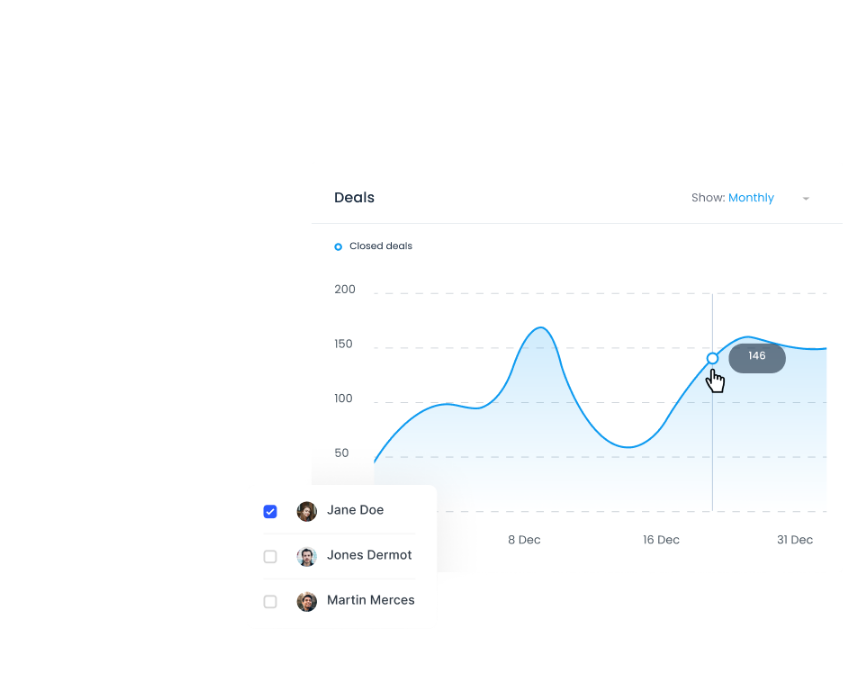
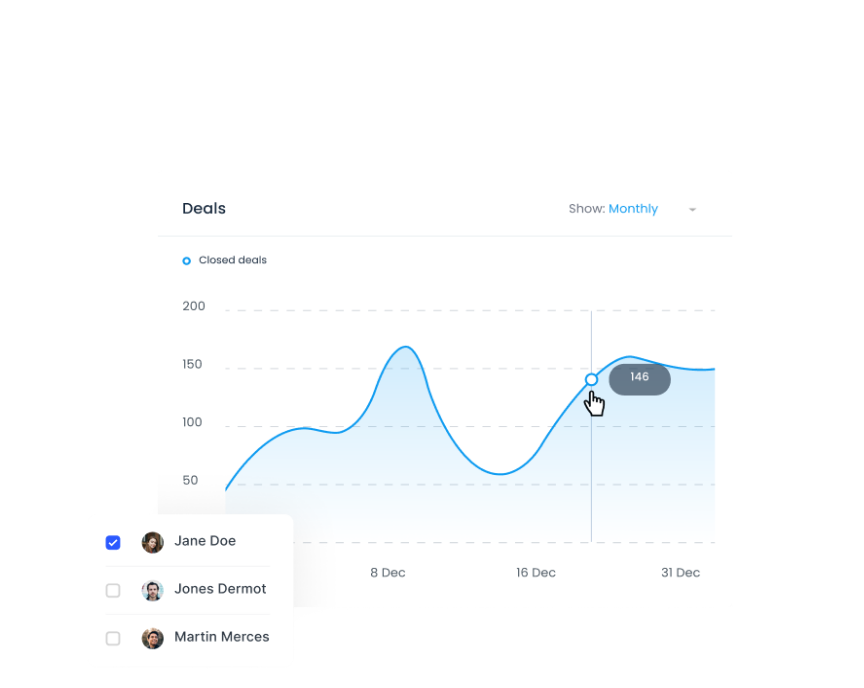
Before and after one commit to ajoy-code-dreamer/travel-figma, a plain HTML site: page index.html in a window 1280 px wide. Shown: the part 4820-5508 px from the top of the page, 542-1406 px from the left, 864 px wide, since content can reach past the window. Drawn offline with Linux system fonts and the light colour scheme.

Commit message:
graph image resize

```diff
--- a/css/style.css
+++ b/css/style.css
@@ -446,7 +446,7 @@ nav {
 }
 .commitment_content_wrapper {
   display: flex;
-  gap: 200px;
+  justify-content: space-between;
 }
 .commitment_item_wrapper {
   display: flex;
@@ -484,14 +484,13 @@ nav {
   overflow: hidden;
   object-fit: cover;
   object-position: center;
+  margin-top: 35px;
 }
-.commitment_graph picture img {
-  transform: scale(0.9);
-  -webkit-transform: scale(0.9);
-  -moz-transform: scale(0.9);
-  -ms-transform: scale(0.9);
-  -o-transform: scale(0.9);
+.commitment_graph img{
+  width: 100%;
+  height: 100%;
 }
+
 
 /* ================ commitment section css end here ================ */
 
```
